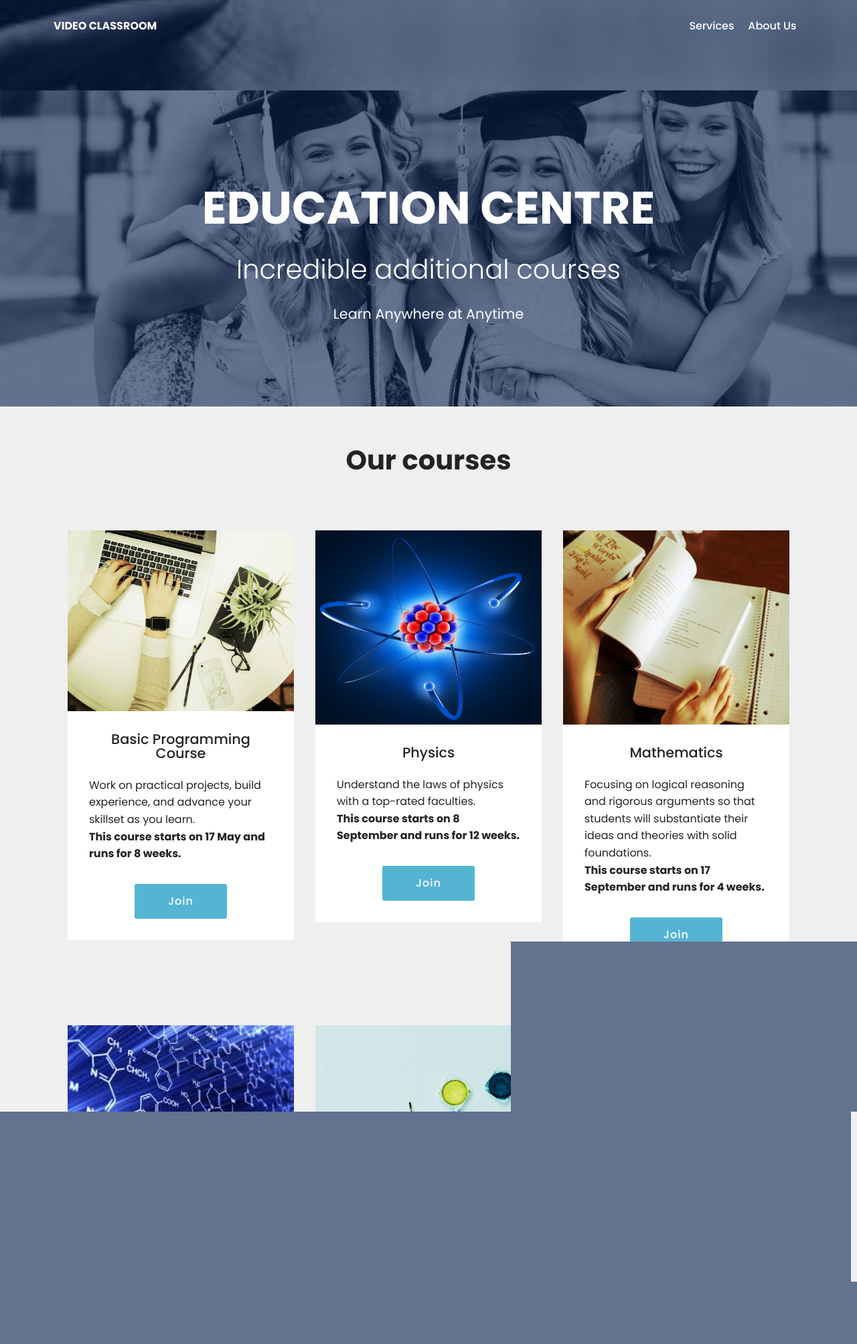
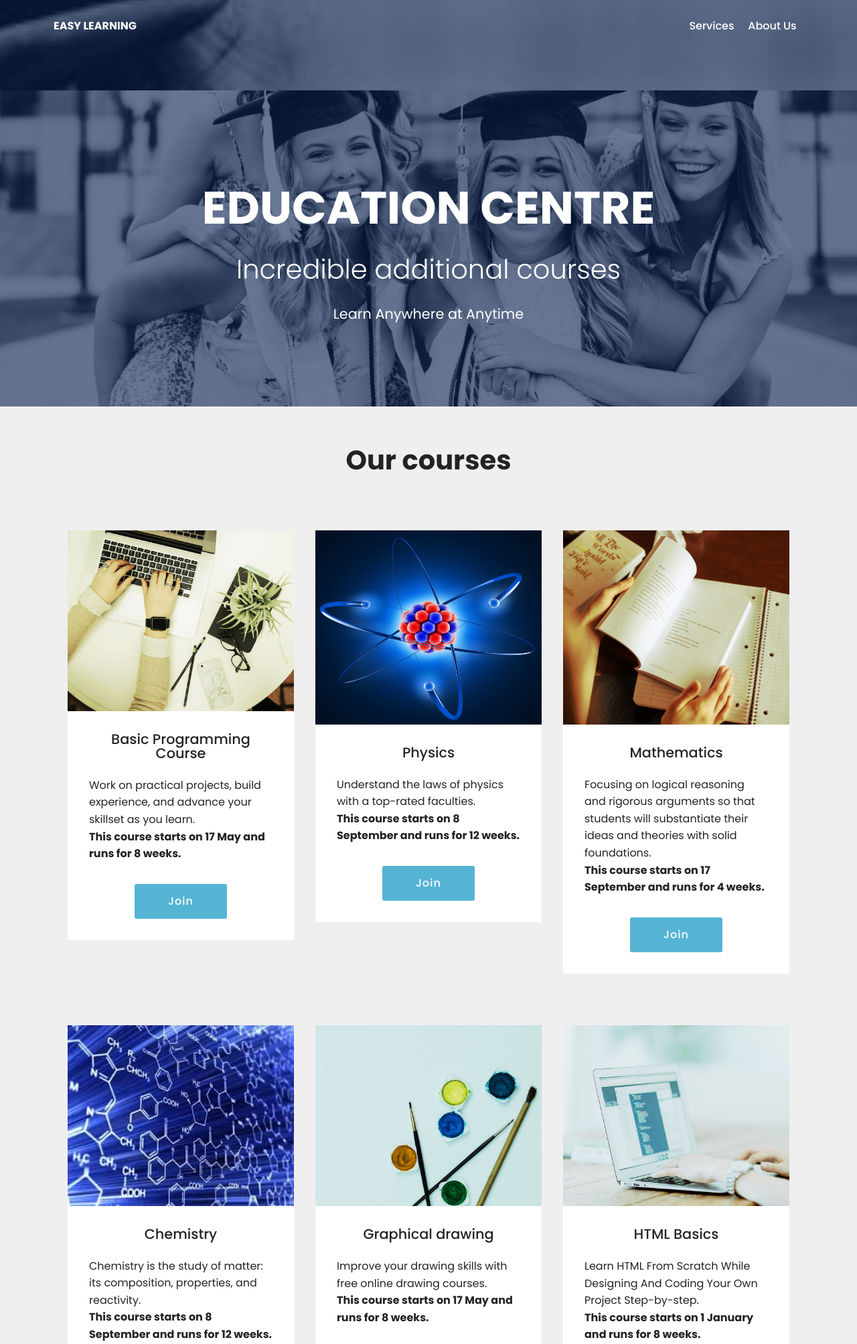
Before and after one commit to rahulmistry33/VideoClassrooms, a Flask app: template templates/dashboard.html in a window 1280 px wide. Shown: the top 2007 px of the page at 67% size. Run offline with Flask 2, Linux system fonts and the light colour scheme; the template is opened without the code that fills it, so the values that code supplies are empty; some libraries are stand-ins or nearby versions; some web fonts are replaced.

Commit message:
Fixed bugs

```diff
--- a/templates/dashboard.html
+++ b/templates/dashboard.html
@@ -42,7 +42,7 @@
             <div class="navbar-brand">
 
                 <span class="navbar-caption-wrap"><a class="navbar-caption text-white display-4" href="">
-                        VIDEO CLASSROOM
+                        EASY LEARNING
                     </a></span>
             </div>
         </div>
@@ -185,7 +185,7 @@
             <div class="card p-3 col-12 col-md-6 col-lg-4">
                 <div class="card-wrapper">
                     <div class="card-img">
-                        <img src="{{url_for('static', filename='assets/images/chemistry.jfif')}}" alt="Mobirise" title="" media-simple="true" style="height: 270px;">
+                        <img src="{{url_for('static', filename='assets/images/chemistry.jpg')}}" alt="Mobirise" title="" media-simple="true" style="height: 270px;">
                     </div>
                     <div class="card-box">
                         <h4 class="card-title mbr-fonts-style display-5">
@@ -569,7 +569,7 @@
         <div class="media-container-row align-center mbr-white">
             <div class="col-12">
                 <p class="mbr-text mb-0 mbr-fonts-style display-7">
-                    © Baby Shark dodoododo
+                    © Copyright EasyLearning.com
                 </p>
             </div>
         </div>
--- a/templates/index.html
+++ b/templates/index.html
@@ -1,7 +1,7 @@
 <!DOCTYPE html>
 <html>
 <head>
-  <title>Landing Page</title>
+  <title>EasyLearning</title>
 	<meta http-equiv="X-UA-Compatible" content="IE=edge">
 	<meta name="viewport" content="width=device-width, initial-scale=1">
   <!-- <link rel="stylesheet" type="text/css" href="https://bootswatch.com/4/darkly/bootstrap.min.css"> -->
```
Also changed, not shown: static/assets/images/3434-960x960.jpg (deleted), static/assets/images/43543-1000x800.jpg (deleted), static/assets/images/6767-960x960.jpg (deleted), static/assets/images/9879-1000x800.jpg (deleted), static/assets/images/Chemistry.jfif (deleted), static/assets/images/Chemistry.jpg (added), static/assets/images/logo2.png (deleted), static/assets/images/trte-960x960.jpg (deleted), static/assets/images/user1-960x960.jpg (deleted), static/assets/images/user2-960x960.jpg (deleted), static/assets/images/user3-960x960.jpg (deleted).
